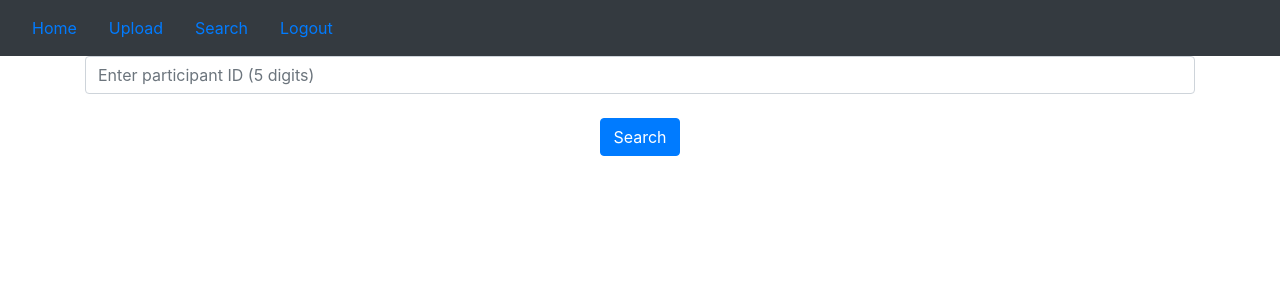
After one commit to bhkoo/flask_template, a Flask app: page /search in a window 1280 px wide. The commit adds this page. Shown: the top 300 px of the page. Run offline with Flask 2, Linux system fonts and the light colour scheme; a user stored in the database is signed in; some libraries are stand-ins or nearby versions.

Commit message:
Added search functionality

```diff
--- a/website/__init__.py
+++ b/website/__init__.py
@@ -27,7 +27,7 @@ def create_app():
     app.register_blueprint(views, url_prefix = '/')
     app.register_blueprint(auth, url_prefix = '/')
 
-    from .models import User, Note
+    from .models import User, Upload
 
     create_database(app)
 
--- a/website/auth.py
+++ b/website/auth.py
@@ -3,6 +3,7 @@ from .models import User
 from werkzeug.security import generate_password_hash, check_password_hash
 from . import db
 from flask_login import login_user, login_required, logout_user, current_user
+import re
 
 auth = Blueprint('auth', __name__)
 
@@ -38,11 +39,12 @@ def sign_up():
         password2 = request.form.get('password2')
 
         user = User.query.filter_by(email = email).first()
+        regex = re.compile(r'([A-Za-z0-9]+[.-_])*[A-Za-z0-9]+@[A-Za-z0-9-]+(\.[A-Z|a-z]{2,})+')
 
         if user:
             flash('Email already exists.', category = 'error')
-        elif len(email) < 4:
-            flash('Email must be greater than 3 characters.', category = 'error')
+        elif not re.fullmatch(regex, user):
+            flash('Enter valid email address', category = 'error')
         elif len(first_name) < 2:
             flash('First name must be greater than 1 character.', category = 'error')
         elif password1 != password2:
--- a/website/templates/base.html
+++ b/website/templates/base.html
@@ -24,6 +24,8 @@
         <div class = 'collapse navbar-collapse' id = navbar>
           {% if user.is_authenticated %}
           <a class = 'nav-item nav-link' id = 'home' href = '/'>Home</a>
+          <a class = 'nav-item nav-link' id = 'upload' href = 'upload'>Upload</a>
+          <a class = 'nav-item nav-link' id = 'search' href = 'search'>Search</a>
           <a class = 'nav-item nav-link' id = 'logout' href = 'logout'>Logout</a>
           {% else %}
           <a class = 'nav-item nav-link' id = 'login' href = 'login'>Login</a>
--- /dev/null
+++ b/website/templates/search.html
@@ -0,0 +1,17 @@
+{% extends 'base.html' %}
+{% block title %}Search{% endblock %}
+
+{% block content %}
+
+<form method = 'POST'>
+    <input name = 'participant-id' id = 'participant-id' class = 'form-control' placeholder = 'Enter participant ID (5 digits)' maxlength =  5></input>
+    <br />
+    <div align = 'center'>
+      <button type = 'submit' class = 'btn btn-primary'>Search</button>
+    </div>
+  </form>
+    {% for r in results %}
+        <p>{{ r }}</p>
+    {% endfor %}
+
+{% endblock %}
--- a/website/views.py
+++ b/website/views.py
@@ -1,6 +1,6 @@
 from flask import Blueprint, render_template, request, flash, jsonify, redirect, url_for, current_app
 from flask_login import login_required, current_user
-from .models import Note
+from .models import Note, Upload
 from .import db
 import json
 from werkzeug.utils import secure_filename
@@ -12,48 +12,77 @@ def allowed_file(filename):
     return '.' in filename and \
         filename.rsplit('.', 1)[1].lower() in current_app.config['ALLOWED_EXTENSIONS']
 
-@views.route('/', methods = ['GET', 'POST'])
+@views.route('/upload', methods = ['GET', 'POST'])
 @login_required
 def upload_file():
     if request.method == 'POST':
+        print(request.form)
+        print(request.json)
+        print(request.files.getlist('file'))
+        files = request.files.getlist('file')
+        task = request.form['task']
+        comment = request.form.get('comment', '')
+        num_files = len(files)
+        id = request.form['participant-id']
+        print(task)
+        print(comment)
+        print(num_files)
+        print(id)
+        upload_query = db.session.query(Upload).filter_by(participant_id = id, task = task)
+        print(upload_query)
+        if all(files) and all([allowed_file(file.filename) for file in files]):
+            dir = os.path.join(current_app.config['UPLOAD_FOLDER'], id, task)
+            if not os.path.exists(dir):
+                os.makedirs(dir, exist_ok = True)
+            print(dir)
+            for index, file in enumerate(files, start = 1):
+                ext = file.filename.rsplit('.', 1)[1].lower()
+                filename = '%s_%s_part%dof%d.%s' % (id, task, index, num_files, ext)
+                file.save(os.path.join(dir, filename))
+            new_upload = Upload(participant_id = id,
+                                task = task,
+                                user_id = current_user.id,
+                                num_files = num_files,
+                                comment = comment)
+            db.session.add(new_upload)
+            db.session.commit()
+            flash('Upload successful!', category = 'success')
+            return redirect(request.url)
+    '''
         # check if the post request has the file part
+        upload_query = db.session.query(Upload).filter_by(Upload.participant_id == id, Upload.task == task)
+        # check if a file has already been uploaded for this participant/task
+        if upload_query:
+            flash('Files have already been uploaded for this participant and task', category = 'error')
         if 'file' not in request.files:
             flash('No file part', category = 'error')
             return redirect(request.url)
-        files = request.files.getlist('file')
-        task = request.form['task']
-        id = request.form['participant-id']
-        num_files = len(files)
         # check if ID is 5 digits
         if len(id) != 5 or not id.isdigit():
             flash('Please enter valid 5-digit ID.', category = 'error')
         # check if task is selected
-        if task == '':
+        elif task == '':
             flash('Please select a task', category = 'error')
-        # If the user does not select a file, the browser submits an
+        # Check if the user does not select a file, the browser submits an
         # empty file without a filename.
-        if '' in [file.filename for file in files]:
+        elif '' in [file.filename for file in files]:
             flash('Please make sure file names are not blank.', category = 'error')
             return redirect(request.url)
-        if all(files) and all([allowed_file(file.filename) for file in files]):
-            dir = os.path.join(current_app.config['UPLOAD_FOLDER'], task, id)
-            if not os.path.exists(dir):
-                os.mkdir(dir)
-            for index, file in enumerate(files, start = 1):
-                ext = file.filename.rsplit('.', 1)[1].lower()
-                filename = '%s_%s_part%dof%d.%s' % (id, task, index, num_files, ext)
-                file.save(dir, filename)
-            flash('Upload successful!', category = 'success')
-            return redirect(request.url)
-
-        # Other conditions:
-        # File hasn't already been uploaded
-
         # To add:
         # Update db
+    '''
 
+    return render_template('upload.html', user = current_user)
 
-    return render_template('home.html', user = current_user)
+@views.route('/search', methods = ['GET', 'POST'])
+@login_required
+def search_upload():
+    if request.method == 'POST':
+        id = request.form['participant-id']
+        upload_query = db.session.query(Upload).filter_by(participant_id = id).order_by(Upload.task)
+        results = upload_query if upload_query.first() else [f'It looks like no audio files have been uploaded for participant {id}.']
+        return render_template('search.html', user = current_user, results = results)
+    return render_template('search.html', user = current_user)
 
 @views.route('/', methods = ['GET', 'POST'])
 @login_required
```
Also changed, not shown: website/models.py (+7 -3 lines), website/templates/home.html (+1 -24 lines), website/templates/upload.html (added, +34 -0 lines), website/database.db.
